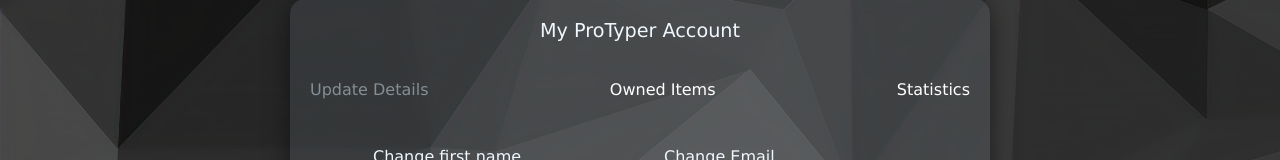
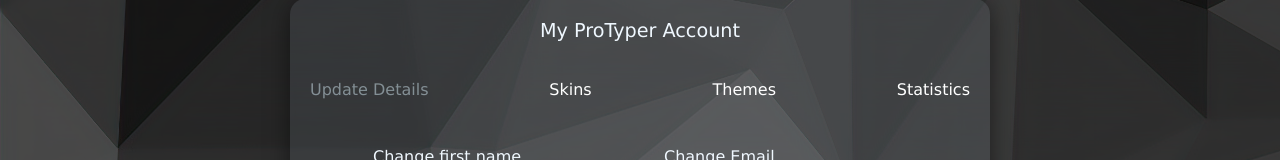
Before and after one commit to Ajan0211/ProTyper, a React (Vite) app in the folder pro-typer/: page /Account in a window 1280 px wide. Shown: the part 193-353 px from the top of the page. Built offline with nearby package versions, Linux system fonts and the light colour scheme; no server answers.

Commit message:
Added seperate navlinks for skins and themes within My Acoount instead of owned items

```diff
--- a/pro-typer/src/AccountNav.jsx
+++ b/pro-typer/src/AccountNav.jsx
@@ -21,8 +21,13 @@ function AccountNav() {
             </NavLink>
           </div>
           <div className="nav-item1">
-            <NavLink activeClassName="active" to="/OwnedItems">
-              Owned Items
+            <NavLink activeClassName="active" to="/Skins">
+              Skins
+            </NavLink>
+          </div>
+          <div className="nav-item1">
+            <NavLink activeClassName="active" to="/Themes">
+              Themes
             </NavLink>
           </div>
           <div className="nav-item1">
--- a/pro-typer/src/App.jsx
+++ b/pro-typer/src/App.jsx
@@ -16,7 +16,7 @@ import Checkout from "./Checkout";
 import Settings from "./Settings";
 import axios from "axios";
 import Account from "./Account";
-import OwnedItems from "./OwnedItems";
+import Skins from "./Skins";
 import Statistics from "./Satistics";
 import Coins from "./Coins";
 import CoinsCheckout from "./CoinsCheckout";
@@ -61,7 +61,7 @@ function App() {
         <Route path="/Checkout" element={<Checkout />} />
         <Route path="/Settings" element={<Settings />} />
         <Route path="/Account" element={<Account />} />
-        <Route path="/OwnedItems" element={<OwnedItems />} />
+        <Route path="/Skins" element={<Skins />} />
         <Route path="/Statistics" element={<Statistics />} />
         <Route path="/Coins" element={<Coins />} />
         <Route path="/CoinsCheckout" element={<CoinsCheckout />} />
--- a/pro-typer/src/OwnedItems.jsx
+++ b/pro-typer/src/Skins.jsx
@@ -6,7 +6,7 @@ import { UserContext } from "./userContext.jsx";
 import { ThemeContext } from "./themeContext.jsx";
 import { useNavigate } from "react-router-dom";
 
-function OwnedItems() {
+function Skins() {
   const { user } = useContext(UserContext);
   const { currentSkin, setCurrentSkin, currentBG, setCurrentBG } =
     useContext(ThemeContext);
@@ -86,4 +86,4 @@ function OwnedItems() {
   );
 }
 
-export default OwnedItems;
+export default Skins;
```
Also changed, not shown: pro-typer/src/Themes.jsx (added).
